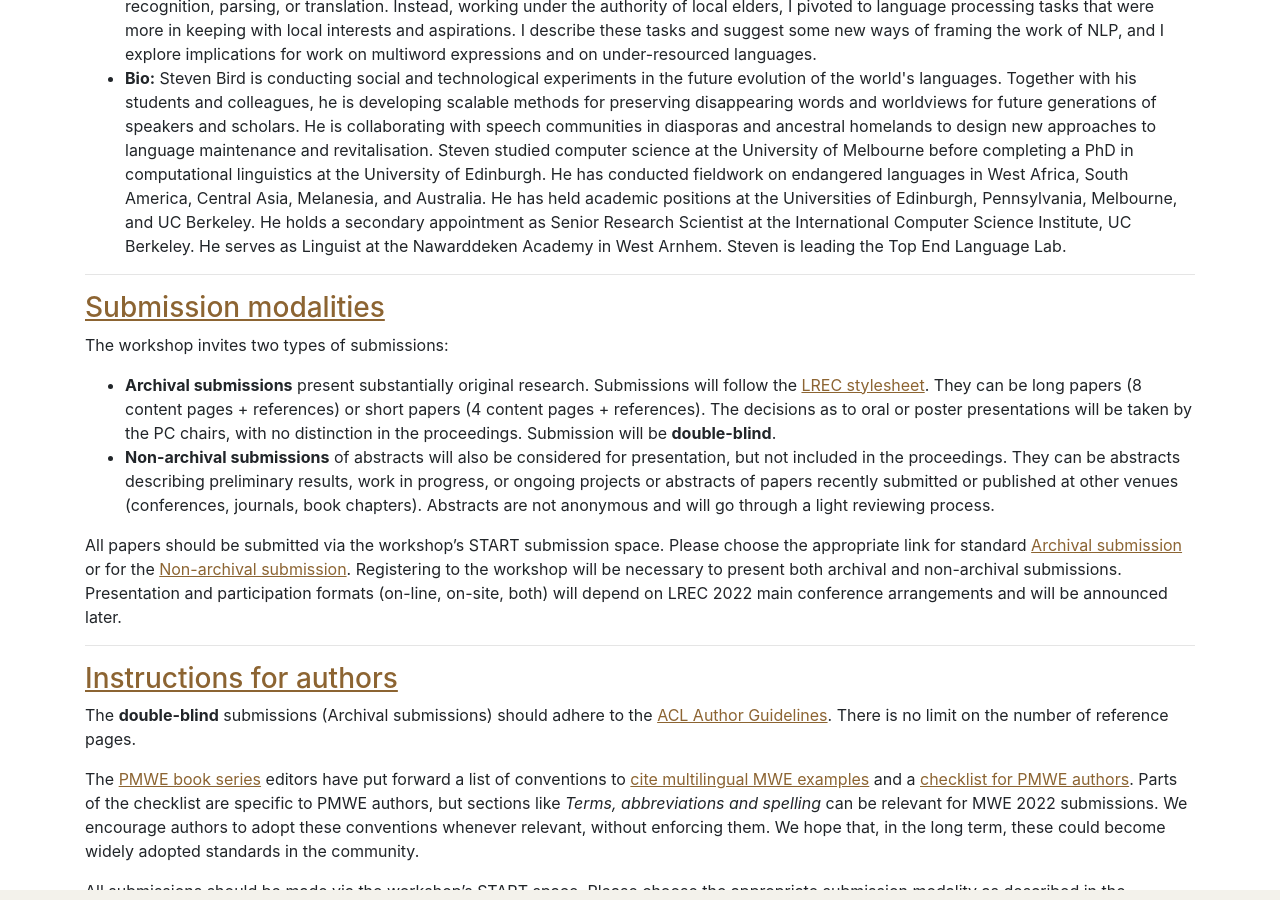
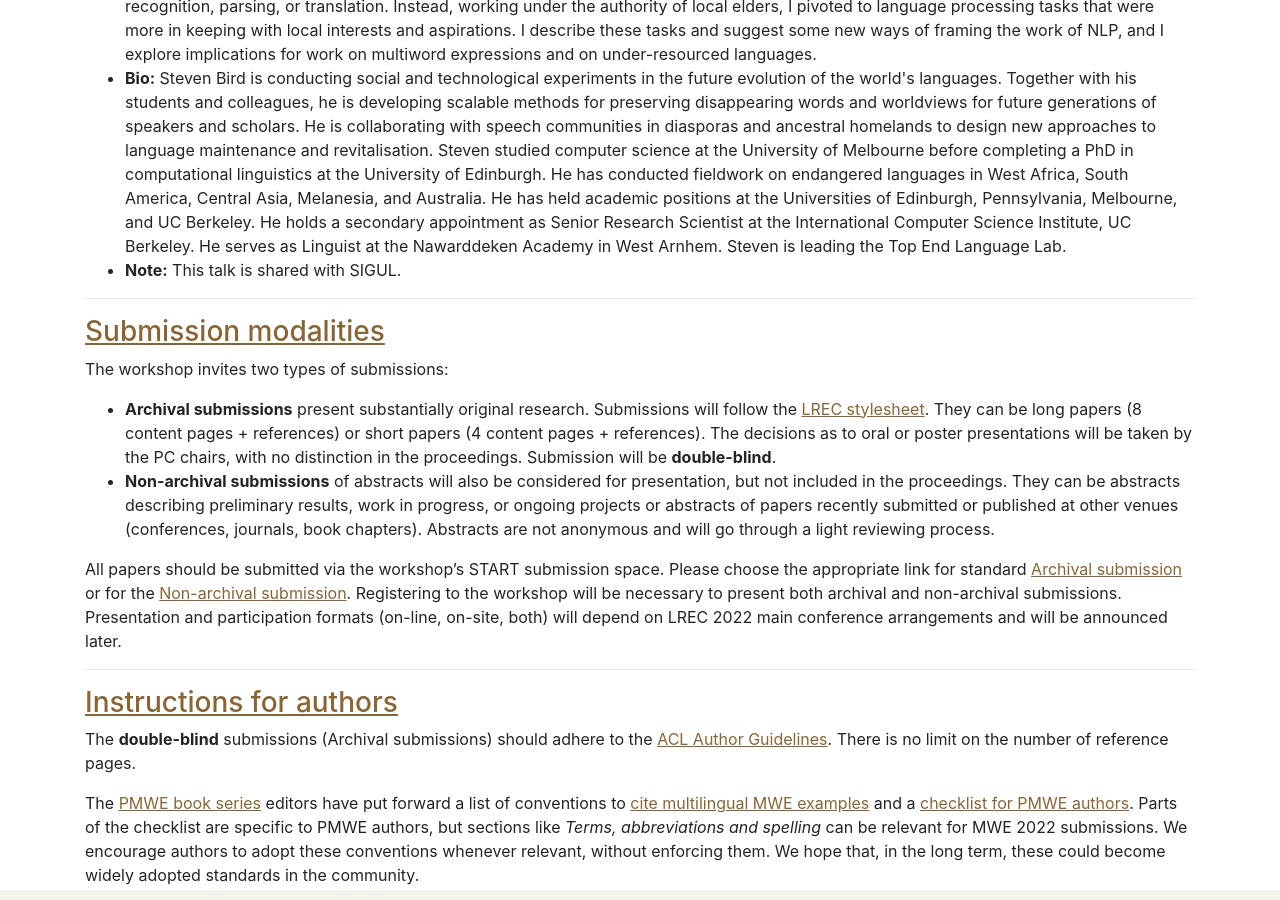
Before and after one commit to multiword/multiword.github.io, a Jekyll site: the page built from mwe2022/index.md, in a window 1280 px wide and 900 px high, scrolled down 3231 px. Built offline with Jekyll 4.4.1, drawn with Linux system fonts in a browser that asks for light colours; comment, search, counter and statistics services are not loaded.

Commit message:
Add a note about shared talk between MWE and SIGUL

```diff
--- a/mwe2022/index.md
+++ b/mwe2022/index.md
@@ -112,6 +112,7 @@ The topics of her research include synchronic and diachronic language variation
 Steven studied computer science at the University of Melbourne before completing a PhD in computational linguistics at the University of Edinburgh. He has conducted fieldwork on endangered languages in West Africa, South America, Central Asia, Melanesia, and Australia. He has held academic positions at the Universities of Edinburgh, Pennsylvania, Melbourne, and UC Berkeley. He holds a secondary appointment as Senior Research Scientist at the International Computer Science Institute, UC Berkeley. He serves as Linguist at the Nawarddeken Academy in West Arnhem.
 
 Steven is leading the Top End Language Lab. </li>
+<li> <b>Note:</b> This talk is shared with SIGUL. </li>
 </ul>
 
 -----
```
